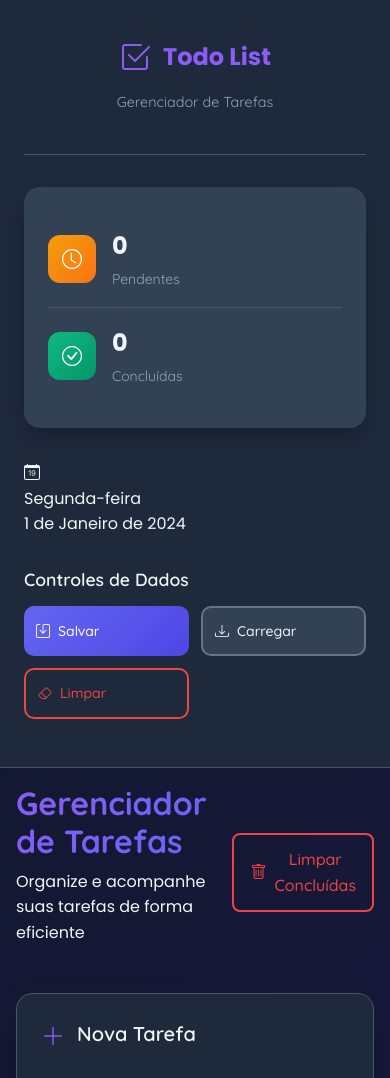
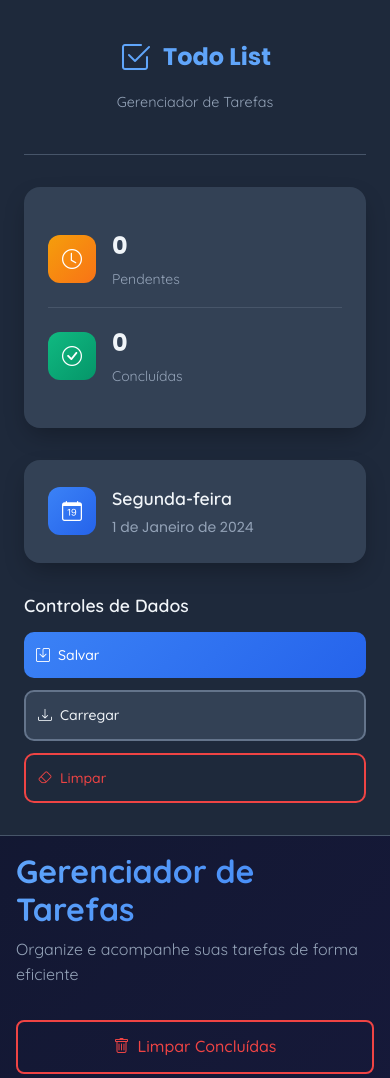
Before and after one commit to Prietsch/ToDo_List_2, a plain HTML site: page index.html in a window 390 px wide. Shown: the top 1078 px of the page. Drawn offline with nearby package versions, Linux system fonts and the light colour scheme.

Commit message:
Update style.css

```diff
--- a/style.css
+++ b/style.css
@@ -1,10 +1,10 @@
 /* Reset e Variáveis */
 :root {
-    --primary: #6366f1;
-    --primary-dark: #4f46e5;
-    --primary-light: #8b5cf6;
-    --secondary: #06d6a0;
-    --secondary-dark: #05b384;
+    --primary: #3b82f6;
+    --primary-dark: #2563eb;
+    --primary-light: #60a5fa;
+    --secondary: #10b981;
+    --secondary-dark: #059669;
     --accent: #f59e0b;
     --danger: #ef4444;
     --warning: #f59e0b;
@@ -93,6 +93,46 @@ body {
     font-family: 'Quicksand', sans-serif;
 }
 
+/* Date Section */
+.date-section {
+    background: var(--bg-card);
+    border-radius: var(--radius-lg);
+    padding: 1.5rem;
+    box-shadow: var(--shadow);
+    display: flex;
+    align-items: center;
+    gap: 1rem;
+}
+
+.date-icon {
+    width: 48px;
+    height: 48px;
+    border-radius: 12px;
+    background: linear-gradient(135deg, var(--primary), var(--primary-dark));
+    display: flex;
+    align-items: center;
+    justify-content: center;
+    font-size: 1.25rem;
+    color: white;
+}
+
+.date-info {
+    flex: 1;
+}
+
+.date-day {
+    font-size: 1.1rem;
+    font-weight: 600;
+    color: var(--text-primary);
+    margin-bottom: 0.25rem;
+    font-family: 'Quicksand', sans-serif;
+}
+
+.date-full {
+    font-size: 0.875rem;
+    color: var(--text-muted);
+}
+
 /* Stats Card */
 .stats-card {
     background: var(--bg-card);
@@ -160,9 +200,8 @@ body {
 
 .controls-grid {
     display: grid;
-    grid-template-columns: 1fr 1fr;
+    grid-template-columns: 1fr;
     gap: 0.75rem;
-    margin-bottom: 1rem;
 }
 
 .control-btn {
@@ -177,17 +216,6 @@ body {
     font-size: 0.875rem;
     cursor: pointer;
     transition: all 0.2s ease;
-}
-
-.control-btn.outline {
-    background: transparent;
-    border: 2px solid var(--border);
-    color: var(--text-secondary);
-}
-
-.control-btn.outline:disabled {
-    opacity: 0.5;
-    cursor: not-allowed;
 }
 
 .control-btn.primary {
@@ -208,48 +236,58 @@ body {
     border: 2px solid var(--danger);
 }
 
-.control-btn:hover:not(:disabled) {
+.control-btn:hover {
     transform: translateY(-2px);
     box-shadow: var(--shadow);
-}
-
-.shortcut-hint {
-    text-align: center;
-    font-size: 0.75rem;
-    color: var(--text-muted);
-    font-family: 'Quicksand', sans-serif;
-}
-
-kbd {
-    background: var(--bg-primary);
-    border: 1px solid var(--border);
-    border-radius: 4px;
-    padding: 0.125rem 0.375rem;
-    font-size: 0.7rem;
-    color: var(--text-secondary);
 }
 
 /* Main Content */
 .content-header {
     display: flex;
-    justify-content: between;
-    align-items: center;
+    justify-content: space-between;
+    align-items: flex-start;
     margin-bottom: 2rem;
+    gap: 2rem;
 }
 
-.content-header h1 {
+.header-title h1 {
     font-size: 2rem;
     font-weight: 700;
     background: linear-gradient(135deg, var(--primary-light), var(--primary));
     -webkit-background-clip: text;
     -webkit-text-fill-color: transparent;
     font-family: 'Quicksand', sans-serif;
+    margin-bottom: 0.5rem;
 }
 
-.date-display {
+.header-subtitle {
+    color: var(--text-muted);
+    font-size: 1rem;
     font-family: 'Quicksand', sans-serif;
-    color: var(--text-muted);
-    font-size: 0.9rem;
+}
+
+.header-actions {
+    flex-shrink: 0;
+}
+
+.clean-btn {
+    display: flex;
+    align-items: center;
+    gap: 0.5rem;
+    padding: 0.75rem 1.5rem;
+    background: transparent;
+    border: 2px solid var(--danger);
+    border-radius: 8px;
+    color: var(--danger);
+    font-family: 'Quicksand', sans-serif;
+    font-weight: 500;
+    cursor: pointer;
+    transition: all 0.2s ease;
+}
+
+.clean-btn:hover {
+    background: var(--danger);
+    color: white;
 }
 
 /* Form Styles */
@@ -313,7 +351,7 @@ kbd {
 .form-input:focus, .form-select:focus, .form-textarea:focus {
     outline: none;
     border-color: var(--primary);
-    box-shadow: 0 0 0 3px rgba(99, 102, 241, 0.1);
+    box-shadow: 0 0 0 3px rgba(59, 130, 246, 0.1);
 }
 
 .form-textarea {
@@ -380,7 +418,7 @@ kbd {
 
 .tasks-header {
     display: flex;
-    justify-content: between;
+    justify-content: space-between;
     align-items: center;
     margin-bottom: 1.5rem;
 }
@@ -419,26 +457,6 @@ kbd {
     border-radius: 12px;
     font-size: 0.75rem;
     font-weight: 600;
-}
-
-.clean-btn {
-    display: flex;
-    align-items: center;
-    gap: 0.5rem;
-    padding: 0.75rem 1rem;
-    background: transparent;
-    border: 2px solid var(--danger);
-    border-radius: 8px;
-    color: var(--danger);
-    font-family: 'Quicksand', sans-serif;
-    font-weight: 500;
-    cursor: pointer;
-    transition: all 0.2s ease;
-}
-
-.clean-btn:hover {
-    background: var(--danger);
-    color: white;
 }
 
 .tasks-content {
@@ -499,7 +517,7 @@ kbd {
 
 .task-header {
     display: flex;
-    justify-content: between;
+    justify-content: space-between;
     align-items: flex-start;
     margin-bottom: 1rem;
 }
@@ -611,7 +629,7 @@ kbd {
 }
 
 .action-btn.primary {
-    background: rgba(99, 102, 241, 0.2);
+    background: rgba(59, 130, 246, 0.2);
     color: var(--primary);
 }
 
@@ -681,7 +699,7 @@ kbd {
 
 .modal-header {
     display: flex;
-    justify-content: between;
+    justify-content: space-between;
     align-items: center;
     padding: 1.5rem 2rem;
     border-bottom: 1px solid var(--border);
@@ -734,7 +752,7 @@ kbd {
     }
 
     .controls-grid {
-        grid-template-columns: repeat(5, 1fr);
+        grid-template-columns: repeat(3, 1fr);
     }
 }
 
@@ -751,31 +769,26 @@ kbd {
         grid-template-columns: 1fr;
     }
 
-    .controls-grid {
-        grid-template-columns: repeat(3, 1fr);
+    .content-header {
+        flex-direction: column;
+        gap: 1rem;
     }
 
-    .tasks-header {
-        flex-direction: column;
-        gap: 1rem;
-        align-items: stretch;
-    }
-
-    .tasks-tabs {
-        order: 2;
+    .header-actions {
+        width: 100%;
     }
 
     .clean-btn {
-        order: 1;
+        width: 100%;
         justify-content: center;
+    }
+
+    .controls-grid {
+        grid-template-columns: 1fr;
     }
 }
 
 @media (max-width: 480px) {
-    .controls-grid {
-        grid-template-columns: 1fr 1fr;
-    }
-
     .form-container,
     .tasks-container {
         padding: 1.5rem;
@@ -787,6 +800,10 @@ kbd {
 
     .modal-footer {
         padding: 1.5rem;
+    }
+
+    .tasks-tabs {
+        flex-direction: column;
     }
 }
 
```
